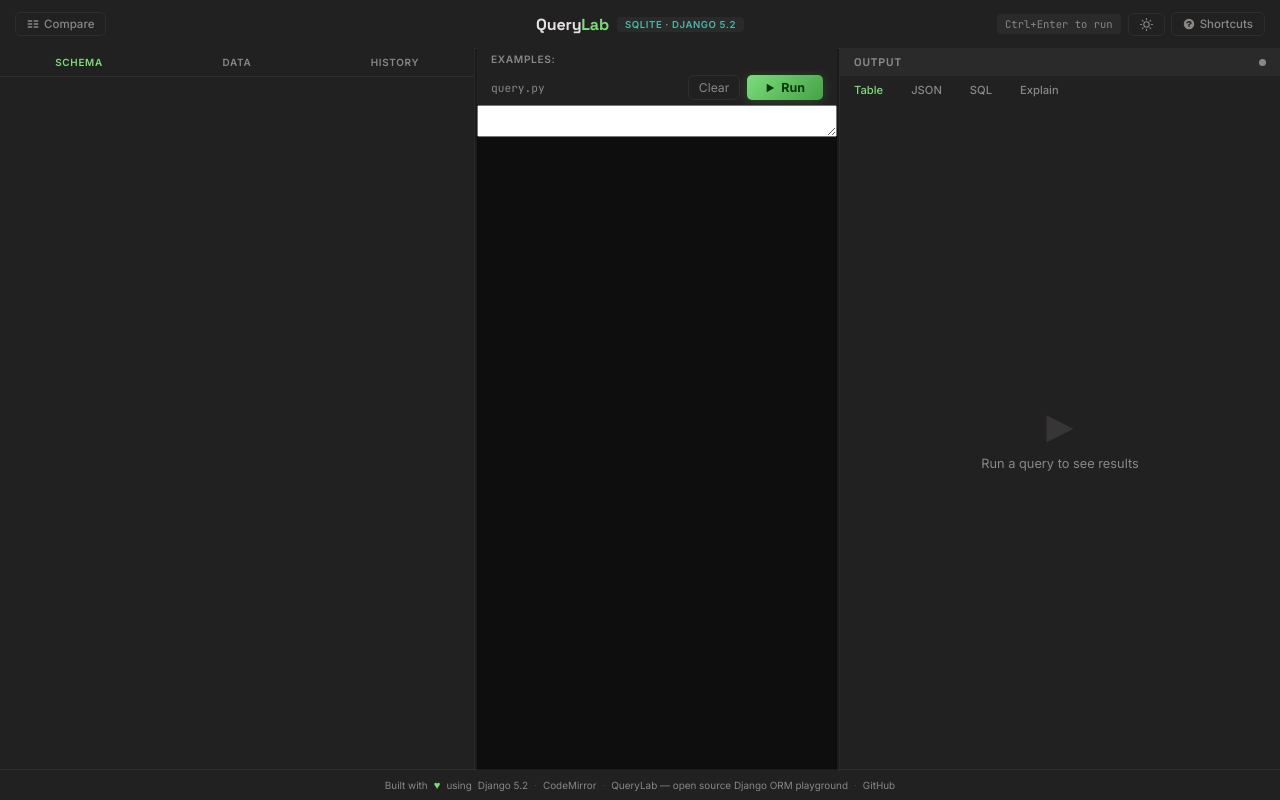
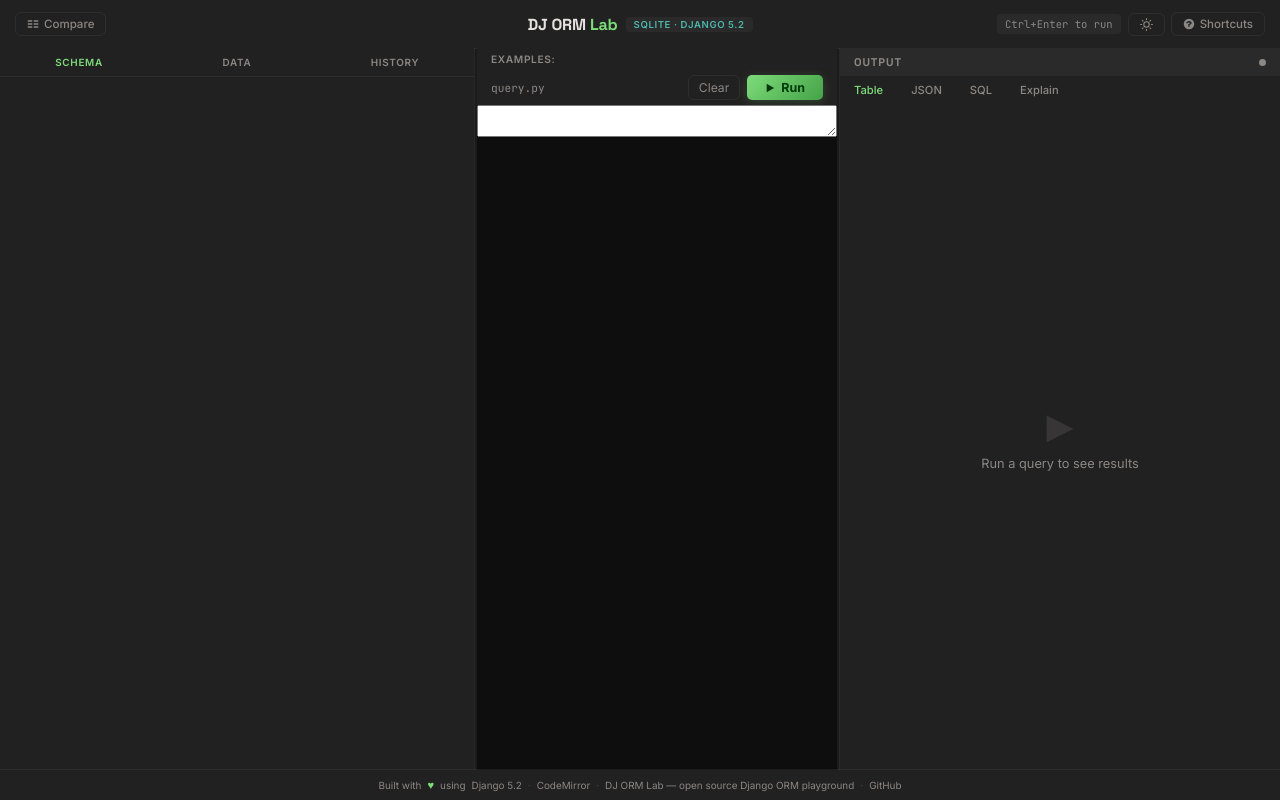
Before and after one commit to dostogircse171/Dj-ORM-Lab, a Django app: template templates/playground/index.html in a window 1280 px wide. Run offline with Django 5.2, Linux system fonts and the light colour scheme; the template is opened without the code that fills it, so the values that code supplies are empty.

Commit message:
Rename app to DJ ORM Lab

```diff
--- a/templates/playground/index.html
+++ b/templates/playground/index.html
@@ -515,7 +515,7 @@
     </button>
   </div>
   <div class="header-center">
-    <div class="logo">Query<span>Lab</span></div>
+    <div class="logo">DJ ORM <span>Lab</span></div>
     <div class="badge sqlite">SQLite · Django 5.2</div>
   </div>
   <div class="header-right">
@@ -1202,7 +1202,7 @@ if (savedTheme === "light") applyTheme(true);
   <span class="footer-sep">·</span>
   <a href="https://codemirror.net/" target="_blank" rel="noopener">CodeMirror</a>
   <span class="footer-sep">·</span>
-  <span>QueryLab — open source Django ORM playground</span>
+  <span>DJ ORM Lab — open source Django ORM playground</span>
   <span class="footer-sep">·</span>
   <a href="https://github.com/your-username/django-orm-playground" target="_blank" rel="noopener">GitHub</a>
 </footer>
```
Also changed, not shown: README.md.
